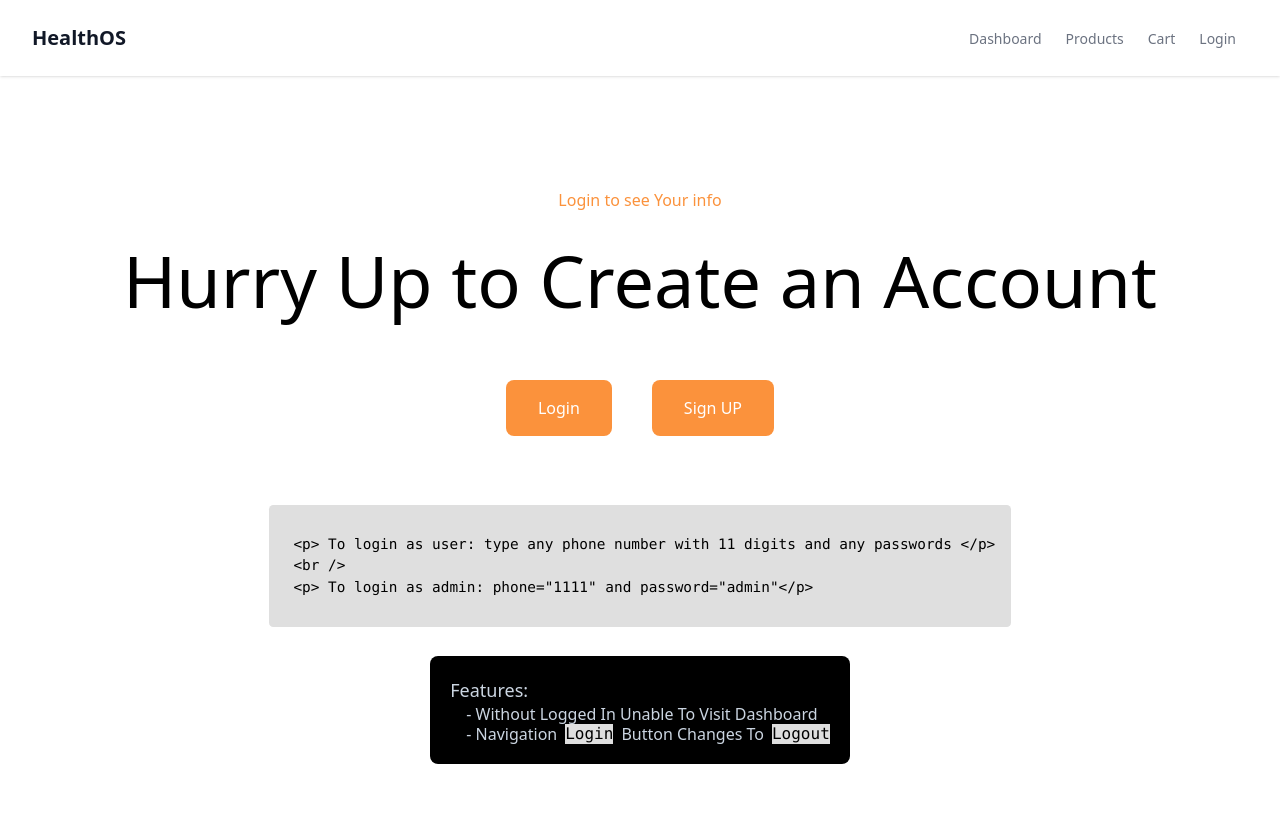
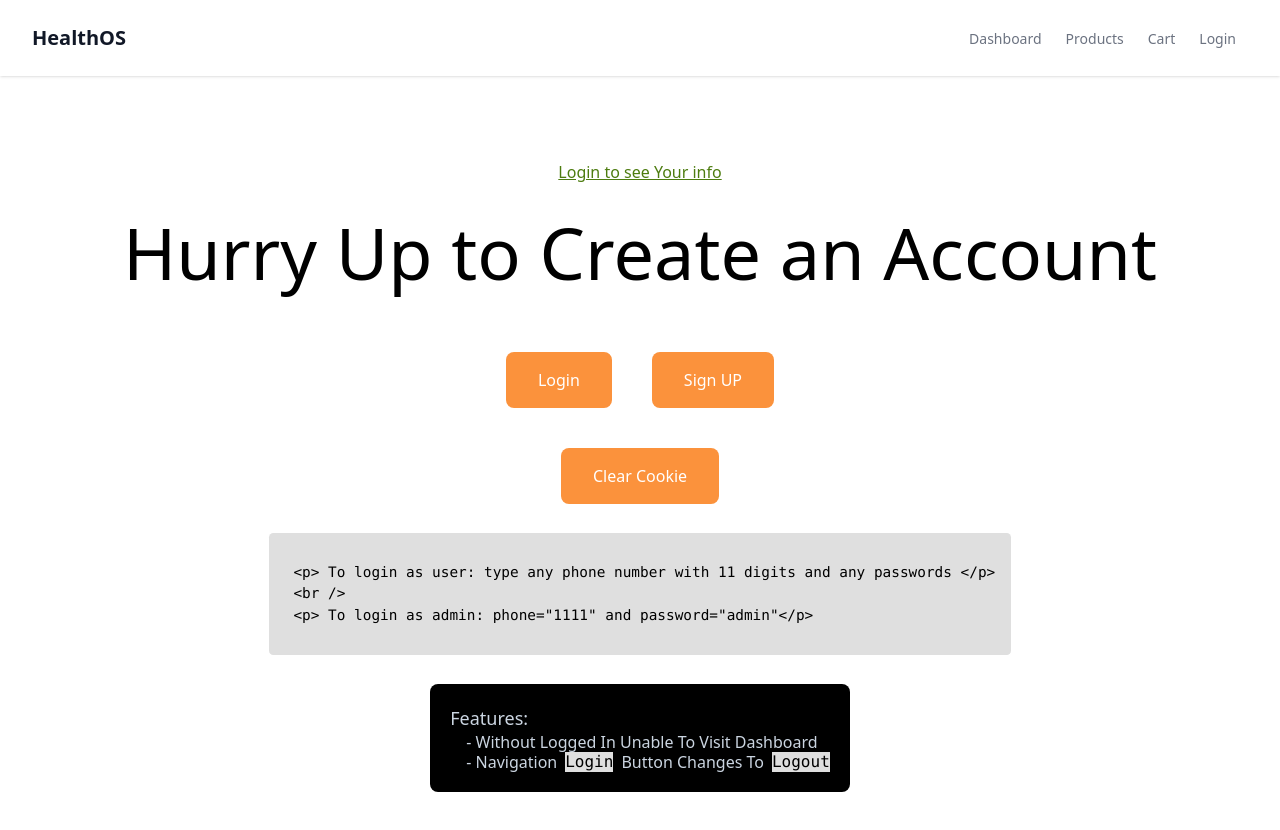
Before and after one commit to alifhaider/healthos-demo, a Next.js app: page / in a window 1280 px wide. Shown: the top 830 px of the page. Built offline with nearby package versions, Linux system fonts and the light colour scheme.

Commit message:
cookie clear button

```diff
--- a/components/user-info.tsx
+++ b/components/user-info.tsx
@@ -1,11 +1,12 @@
 import * as React from 'react'
 import { AuthContext } from '../contexts/auth-context'
-import { TUser } from '../utils/types'
 
 export default function UserInfo() {
   const { user } = React.useContext(AuthContext)
   if (!user)
-    return <p className="text-orange-400 mb-8">Login to see Your info</p>
+    return (
+      <p className="text-lime-700 mb-8 underline">Login to see Your info</p>
+    )
   return (
     <div className="p-5 bg-black text-slate-300 rounded-lg">
       <h2 className="text-lg font-medium">User Info: </h2>
--- a/pages/index.tsx
+++ b/pages/index.tsx
@@ -48,6 +48,12 @@ export default function Home() {
                 Sign UP
               </Link>
             </div>
+            <button
+              onClick={() => logout()}
+              className="px-8 py-4 bg-orange-400 text-white rounded-lg"
+            >
+              Clear Cookie
+            </button>
           </>
         )}
         <pre
```
